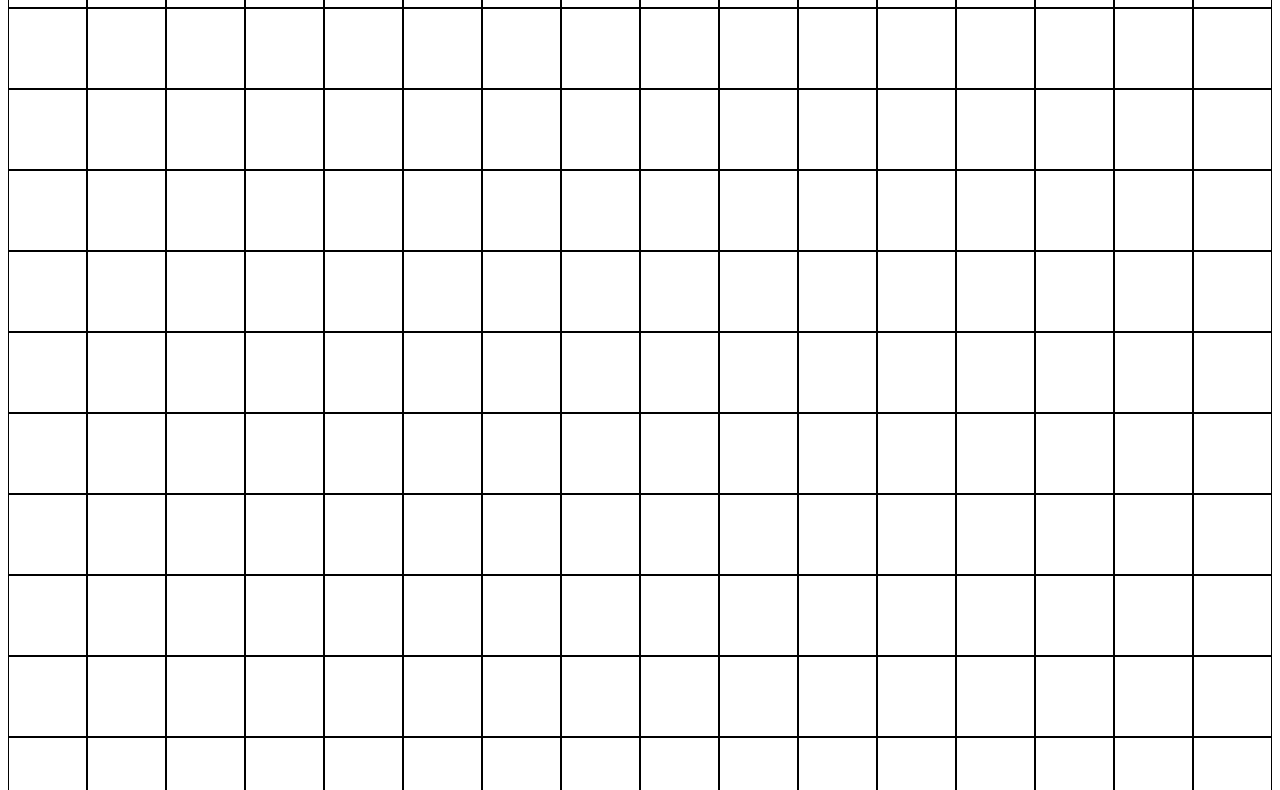
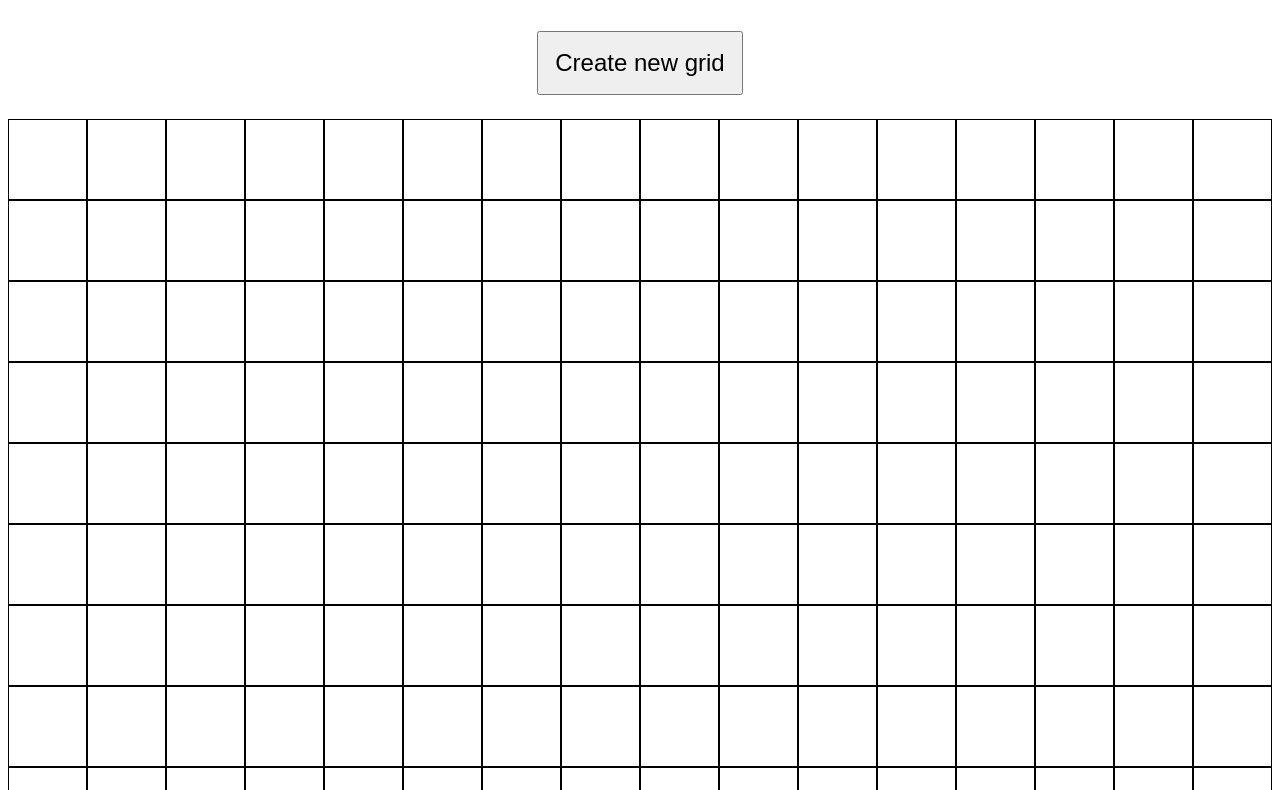
Before and after one commit to Roxanoel/etch-a-sketch, a plain HTML site: page index.html in a window 1280 px wide. Shown: the part 81-871 px from the top of the page. Drawn offline with Linux system fonts and the light colour scheme.

Commit message:
Added a title and a button to generate a new grid (no functionality yet)

```diff
--- a/index.html
+++ b/index.html
@@ -9,9 +9,14 @@
     <script src="script.js" defer></script>
 </head>
 <body>
-    <div class="container">
+    <div class="flex-column">
+        <h1>Etch-a-sketch</h1>
+        <button>Create new grid</button>
+    </div>
+    <div class="grid-container">
 
     </div>
 
+
 </body>
 </html>
--- a/script.js
+++ b/script.js
@@ -2,7 +2,7 @@
 let gridSize = 16;
 
 // Cached refs
-const container = document.querySelector('.container');
+const container = document.querySelector('.grid-container');
 const squares = [];
 
 generateGrid();
--- a/styles.css
+++ b/styles.css
@@ -1,5 +1,18 @@
-.container {
+button {
+    padding: 16px;
+    font-size: 24px;
+    margin: 24px;
+}
+
+.grid-container {
     display: grid;
+}
+
+.flex-column {
+    display: flex;
+    flex-direction: column;
+    justify-content: center;
+    align-items: center;
 }
 
 .pixel {
```
